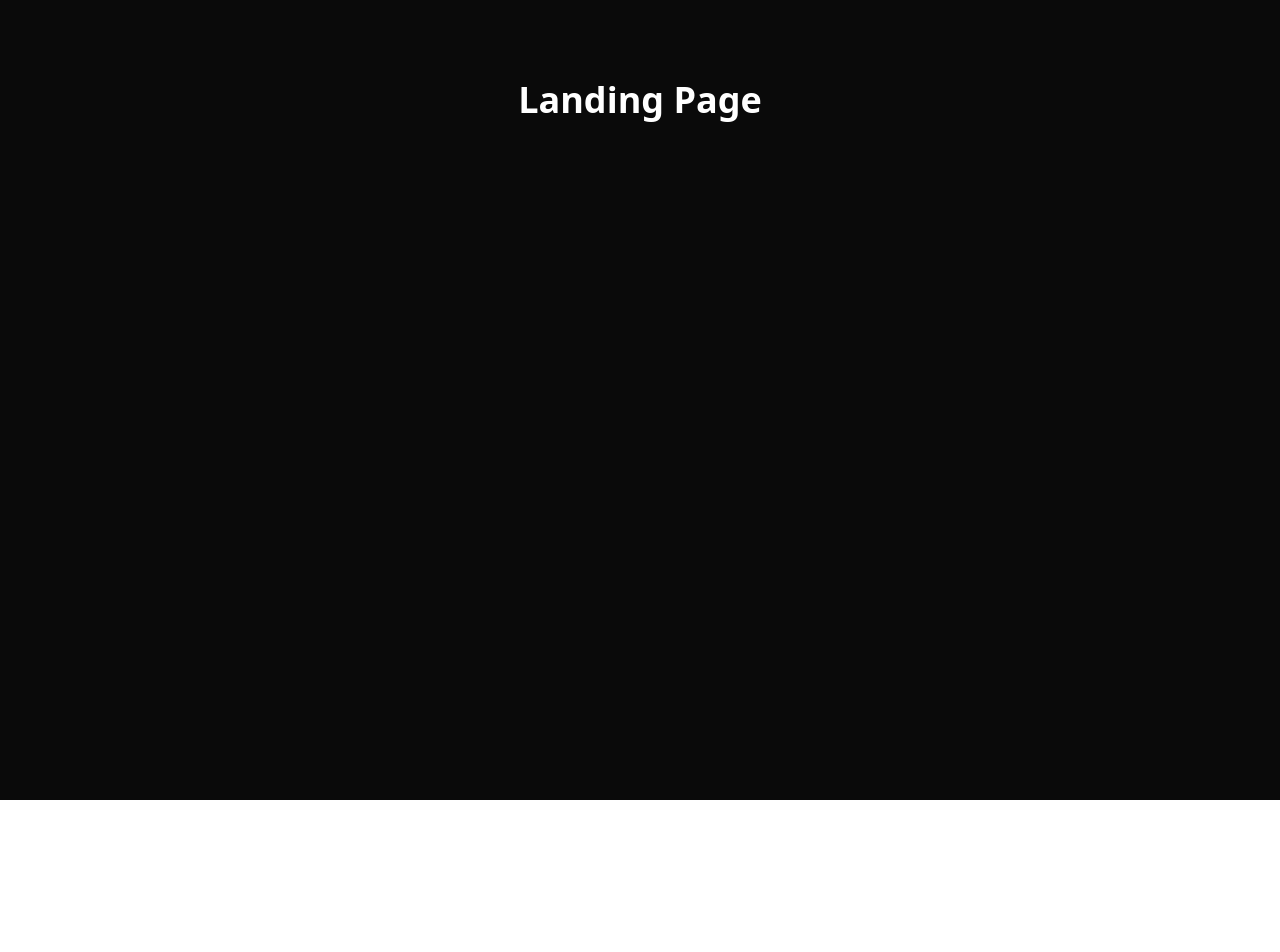
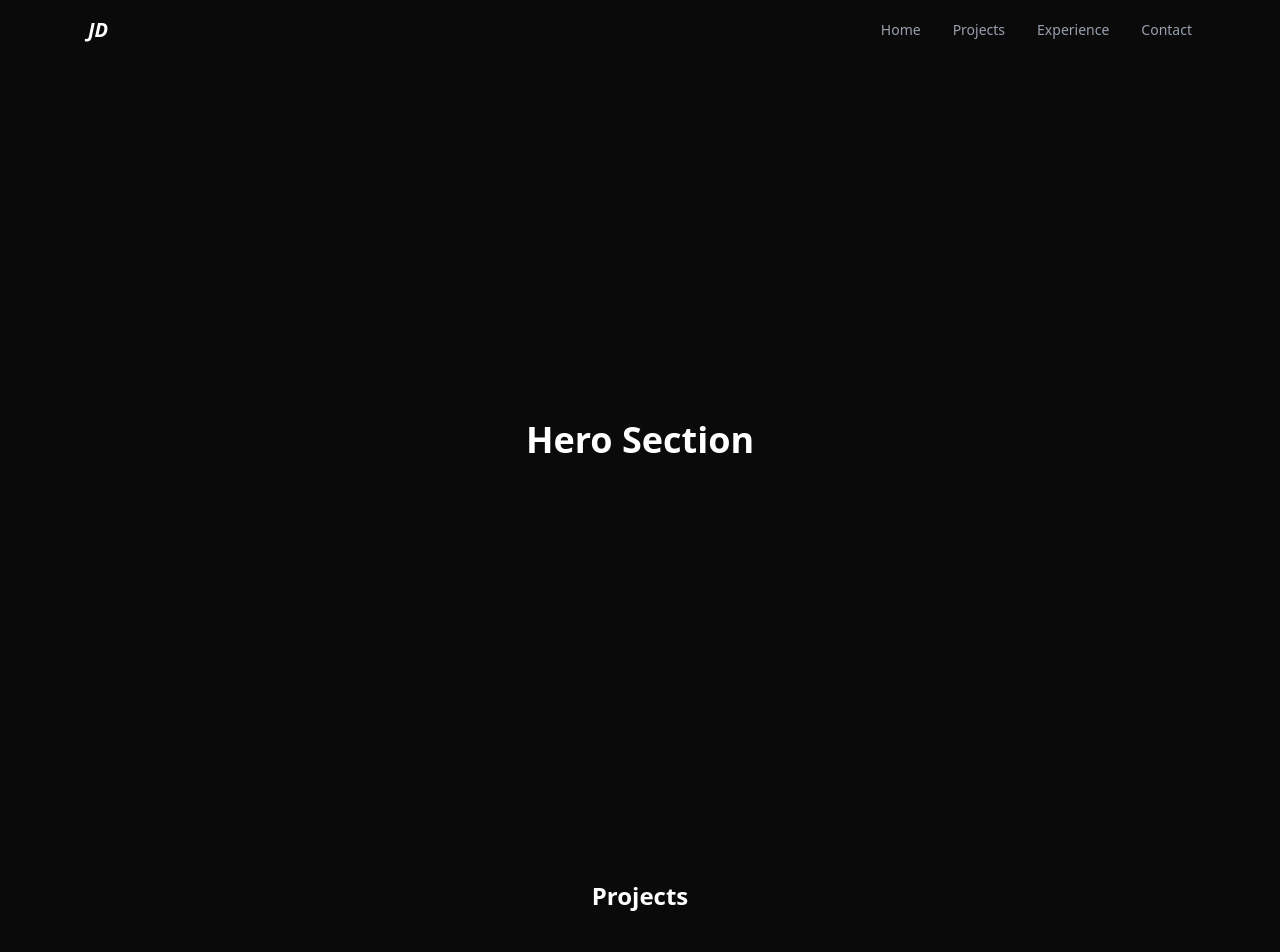
Before and after one commit to midelq/Landing-Page, a React (Vite) app: page / in a window 1280 px wide. Shown: the top 952 px of the page. Before the commit the page ends 800 px from the top, so only its background shows below. Built offline with nearby package versions, Linux system fonts and the light colour scheme.

Commit message:
add Header component with responsive navigation

```diff
--- a/src/App.tsx
+++ b/src/App.tsx
@@ -1,11 +1,33 @@
+import Header from "./components/layout/Header";
+
 function App() {
   return (
     <div className="min-h-screen bg-[#0a0a0a] text-white">
-      <h1 className="text-4xl font-bold text-center py-20">
-        Landing Page
-      </h1>
+      <Header />
+
+      <main>
+        {/* Hero Section - placeholder */}
+        <section id="home" className="min-h-screen flex items-center justify-center pt-20">
+          <h1 className="text-4xl font-bold">Hero Section</h1>
+        </section>
+
+        {/* Projects Section - placeholder */}
+        <section id="projects" className="py-20">
+          <h2 className="text-2xl font-bold text-center">Projects</h2>
+        </section>
+
+        {/* Experience Section - placeholder */}
+        <section id="experience" className="py-20">
+          <h2 className="text-2xl font-bold text-center">Experience</h2>
+        </section>
+
+        {/* Contact Section - placeholder */}
+        <section id="contact" className="py-20">
+          <h2 className="text-2xl font-bold text-center">Contact</h2>
+        </section>
+      </main>
     </div>
-  )
+  );
 }
 
-export default App
+export default App;
--- /dev/null
+++ b/src/components/layout/Header.tsx
@@ -0,0 +1,53 @@
+import { useState } from "react";
+import { navLinks } from "../../data/navigation";
+
+export default function Header() {
+    const [isMenuOpen, setIsMenuOpen] = useState(false);
+
+    const toggleMenu = () => setIsMenuOpen(!isMenuOpen);
+    const closeMenu = () => setIsMenuOpen(false);
+
+    return (
+        <header className="fixed top-0 left-0 right-0 z-50 bg-[#0a0a0a]/80 backdrop-blur-md">
+            <div className="max-w-6xl mx-auto px-6 py-4 flex items-center justify-between">
+                {/* Logo */}
+                <a href="#home" className="text-xl font-semibold italic text-white">
+                    JD
+                </a>
+
+                {/* Mobile Menu Button */}
+                <button
+                    className="md:hidden flex flex-col gap-1.5 p-2"
+                    onClick={toggleMenu}
+                    aria-label="Toggle menu"
+                >
+                    <span className={`w-6 h-0.5 bg-white transition-all duration-300 ${isMenuOpen ? "rotate-45 translate-y-2" : ""}`} />
+                    <span className={`w-6 h-0.5 bg-white transition-all duration-300 ${isMenuOpen ? "opacity-0" : ""}`} />
+                    <span className={`w-6 h-0.5 bg-white transition-all duration-300 ${isMenuOpen ? "-rotate-45 -translate-y-2" : ""}`} />
+                </button>
+
+                {/* Navigation */}
+                <nav
+                    className={`
+            md:flex md:items-center md:gap-8
+            ${isMenuOpen
+                            ? "absolute top-full left-0 right-0 bg-[#1a1a1a] flex flex-col py-4"
+                            : "hidden md:flex"
+                        }
+          `}
+                >
+                    {navLinks.map((link) => (
+                        <a
+                            key={link.id}
+                            href={`#${link.id}`}
+                            onClick={closeMenu}
+                            className="text-sm text-gray-400 hover:text-white transition-colors px-6 py-2 md:px-0 md:py-0"
+                        >
+                            {link.label}
+                        </a>
+                    ))}
+                </nav>
+            </div>
+        </header>
+    );
+}
--- /dev/null
+++ b/src/data/navigation.ts
@@ -0,0 +1,8 @@
+export const navLinks = [
+    { id: "home", label: "Home" },
+    { id: "projects", label: "Projects" },
+    { id: "experience", label: "Experience" },
+    { id: "contact", label: "Contact" },
+] as const;
+
+export type NavLink = (typeof navLinks)[number];
```
